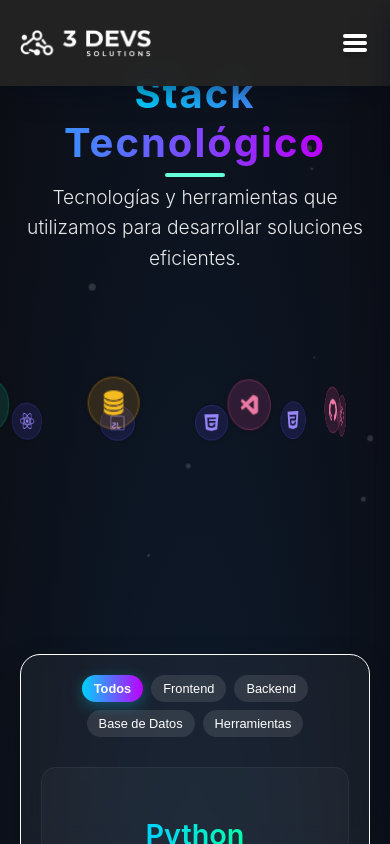
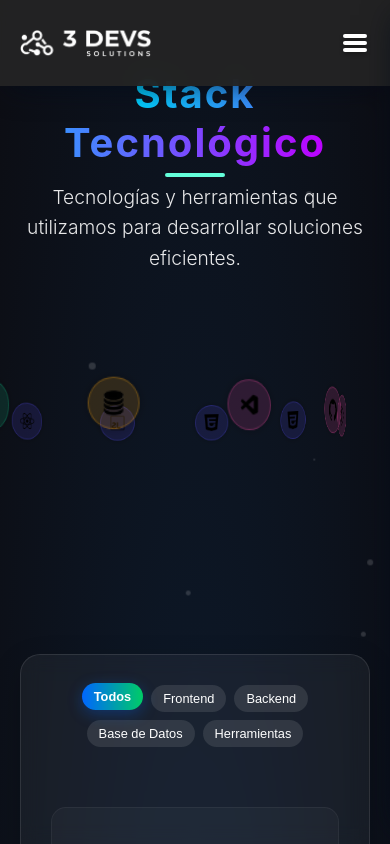
Before and after one commit to Brunoball/3devs_solutions, a React (Create React App) app in the folder frontend/: page / in a window 390 px wide. Both pictures are taken after a click on the element 103 px from the left and 4641 px from the top of the page. Shown: the part 4219-5063 px from the top of the page. Built offline with nearby package versions, Linux system fonts and the light colour scheme.

Commit message:
obteniendo cambios

```diff
--- a/frontend/src/Desarrolladores.css
+++ b/frontend/src/Desarrolladores.css
@@ -19,29 +19,6 @@ html {
   --text-secondary: #8892b0;
   --transition: all 0.3s cubic-bezier(0.645, 0.045, 0.355, 1);
 }
-
-
-
-
-
-
-
-
-
-
-
-
-
-
-
-
-
-
-
-
-
-
-
 
 
 /* ================ NAVBAR ================ */
@@ -1101,15 +1078,6 @@ html {
 
 
 
-
-
-
-
-
-
-
-
-
 /* =============== TECH SPHERE SECTION =============== */
 .tech-sphere-section {
   padding: 120px 0;
@@ -1249,42 +1217,6 @@ html {
   transform: scale(1.1);
 }
 
-.tech-node.frontend .tech-icon img {
-  filter: invert(49%) sepia(98%) saturate(748%) hue-rotate(213deg) brightness(99%) contrast(97%);
-}
-
-.tech-node.backend .tech-icon img {
-  filter: invert(68%) sepia(29%) saturate(829%) hue-rotate(92deg) brightness(95%) contrast(89%);
-}
-
-.tech-node.database .tech-icon img {
-  filter: invert(80%) sepia(40%) saturate(1279%) hue-rotate(344deg) brightness(102%) contrast(91%);
-}
-
-.tech-node.tools .tech-icon img {
-  filter: invert(69%) sepia(22%) saturate(1743%) hue-rotate(295deg) brightness(98%) contrast(91%);
-}
-
-
-
-
-
-
-
-
-
-
-
-
-
-
-
-
-
-
-
-
-
 /* Panel de información */
 .tech-info-panel-container {
   width: 100%;
@@ -1301,12 +1233,12 @@ html {
   padding: 30px;
   border: 1px solid rgba(255, 255, 255, 0.1);
   box-shadow: 0 10px 30px rgba(0, 0, 0, 0.2);
-  border: 1px solid white;
+  transition: all 0.4s ease;
 }
 
 .category-selector {
   display: flex;
-  gap: 10px;
+  gap: 15px;
   margin-bottom: 30px;
   flex-wrap: wrap;
   justify-content: center;
@@ -1329,21 +1261,24 @@ html {
 }
 
 .category-btn.active {
-  background: linear-gradient(90deg, #00d1ff, #bd00ff);
+  background: linear-gradient(90deg, #0066ff, #00cc66);
   font-weight: 600;
-  box-shadow: 0 4px 15px rgba(0, 209, 255, 0.3);
+  box-shadow: 0 4px 15px rgba(0, 102, 255, 0.3);
+  transform: translateY(-2px);
 }
 
 .tech-details {
   text-align: center;
+  transition: all 0.4s ease;
+  overflow: hidden;
 }
 
 .tech-grid {
-  display: grid;
-  grid-template-columns: repeat(auto-fill, minmax(80px, 1fr));
-  gap: 20px;
+  display: flex;
+  flex-wrap: wrap;
+  justify-content: center;
+  gap: 25px;
   margin-bottom: 30px;
-  justify-items: center;
 }
 
 .tech-grid-item {
@@ -1352,36 +1287,52 @@ html {
   align-items: center;
   cursor: pointer;
   transition: all 0.3s ease;
-  padding: 15px 10px;
-  border-radius: 12px;
-  background: rgba(255, 255, 255, 0.05);
+  padding: 15px;
+  border-radius: 8px;
+  width: 90px;
+  height: 90px;
+  justify-content: center;
+  opacity: 0;
+  transform: translateY(20px);
+  animation: fadeInUp 0.5s ease forwards;
+}
+
+@keyframes fadeInUp {
+  to {
+    opacity: 1;
+    transform: translateY(0);
+  }
+}
+
+.tech-grid-item.frontend {
+  background: rgba(79, 70, 229, 0.1);
+  border: 1px solid rgba(79, 70, 229, 0.3);
+}
+
+.tech-grid-item.backend {
+  background: rgba(16, 185, 129, 0.1);
+  border: 1px solid rgba(16, 185, 129, 0.3);
+}
+
+.tech-grid-item.database {
+  background: rgba(245, 158, 11, 0.1);
+  border: 1px solid rgba(245, 158, 11, 0.3);
+}
+
+.tech-grid-item.tools {
+  background: rgba(236, 72, 153, 0.1);
+  border: 1px solid rgba(236, 72, 153, 0.3);
 }
 
 .tech-grid-item:hover {
   transform: translateY(-5px);
-  background: rgba(255, 255, 255, 0.1);
-}
-
-.tech-grid-item.frontend {
-  border: 1px solid rgba(79, 70, 229, 0.2);
-}
-
-.tech-grid-item.backend {
-  border: 1px solid rgba(16, 185, 129, 0.2);
-}
-
-.tech-grid-item.database {
-  border: 1px solid rgba(245, 158, 11, 0.2);
-}
-
-.tech-grid-item.tools {
-  border: 1px solid rgba(236, 72, 153, 0.2);
+  box-shadow: 0 5px 15px rgba(0, 0, 0, 0.2);
 }
 
 .tech-grid-icon {
-  width: 40px;
-  height: 40px;
-  margin-bottom: 10px;
+  width: 45px;
+  height: 45px;
+  margin-bottom: 8px;
   display: flex;
   align-items: center;
   justify-content: center;
@@ -1391,28 +1342,26 @@ html {
   width: 100%;
   height: 100%;
   object-fit: contain;
-}
-
-.tech-grid-item.frontend .tech-grid-icon img {
-  filter: invert(49%) sepia(98%) saturate(748%) hue-rotate(213deg) brightness(99%) contrast(97%);
-}
-
-.tech-grid-item.backend .tech-grid-icon img {
-  filter: invert(68%) sepia(29%) saturate(829%) hue-rotate(92deg) brightness(95%) contrast(89%);
-}
-
-.tech-grid-item.database .tech-grid-icon img {
-  filter: invert(80%) sepia(40%) saturate(1279%) hue-rotate(344deg) brightness(102%) contrast(91%);
-}
-
-.tech-grid-item.tools .tech-grid-icon img {
-  filter: invert(69%) sepia(22%) saturate(1743%) hue-rotate(295deg) brightness(98%) contrast(91%);
+  transition: transform 0.3s ease;
+}
+
+.tech-grid-item:hover .tech-grid-icon img {
+  transform: scale(1.1);
 }
 
 .tech-grid-name {
-  font-size: 0.8rem;
+  font-size: 0.75rem;
   color: rgba(255, 255, 255, 0.9);
   font-weight: 500;
+  text-align: center;
+  word-break: break-word;
+}
+
+.select-tech-prompt {
+  color: white;
+  font-size: 1.1rem;
+  margin: 20px 0;
+  opacity: 0.8;
 }
 
 .selected-tech-details {
@@ -1421,6 +1370,18 @@ html {
   background: rgba(255, 255, 255, 0.03);
   border-radius: 15px;
   border: 1px solid rgba(255, 255, 255, 0.05);
+  animation: fadeIn 0.5s ease;
+}
+
+@keyframes fadeIn {
+  from {
+    opacity: 0;
+    transform: translateY(10px);
+  }
+  to {
+    opacity: 1;
+    transform: translateY(0);
+  }
 }
 
 .tech-name {
@@ -1428,7 +1389,7 @@ html {
   margin-bottom: 10px;
   color: white;
   font-weight: 600;
-  background: linear-gradient(90deg, #00d1ff, #00ffaa);
+  background: linear-gradient(90deg, #0066ff, #00cc66);
   -webkit-background-clip: text;
   background-clip: text;
   color: transparent;
@@ -1442,39 +1403,38 @@ html {
   font-size: 0.95rem;
 }
 
-.skill-meter {
-  margin-top: 30px;
-}
-
-.skill-level {
-  display: flex;
-  align-items: center;
-  gap: 15px;
-  margin-bottom: 10px;
-}
-
-.skill-label {
-  color: white;
-  font-size: 0.9rem;
-  min-width: 90px;
-  text-align: right;
-}
-
-.skill-bar {
-  flex-grow: 1;
-  height: 8px;
-  background: rgba(255, 255, 255, 0.1);
-  border-radius: 4px;
-  overflow: hidden;
-}
-
-.skill-progress {
-  height: 100%;
-  background: linear-gradient(90deg, #00d1ff, #00ff6a);
-  border-radius: 4px;
-  transition: width 0.5s ease;
-  box-shadow: 0 0 10px rgba(0, 209, 255, 0.3);
-}
+
+
+
+
+.back-button {
+  background: transparent;
+  border: none;
+  cursor: pointer;
+  padding: 8px;
+  margin: 20px 0 0 -10px; /* Ajuste para tirar a la izquierda */
+  align-self: flex-start; /* Alinea a la izquierda del contenedor */
+}
+
+.back-icon {
+  color: #00d1b2; /* verde agua */
+  font-size: 2rem; /* Más grande (1.5rem → 2rem) */
+  transition: transform 0.3s ease, color 0.3s ease;
+  animation: pulse-move 2s infinite;
+}
+
+@keyframes pulse-move {
+  0%, 100% {
+    transform: translateX(0);
+  }
+  50% {
+    transform: translateX(-5px);
+    color: #00f5c4;
+  }
+}
+
+
+
 
 /* Categorías inferiores */
 .tech-categories {
@@ -1585,8 +1545,22 @@ html {
   }
 
   .tech-grid {
-    grid-template-columns: repeat(auto-fill, minmax(70px, 1fr));
     gap: 15px;
+  }
+
+  .tech-grid-item {
+    width: 80px;
+    height: 80px;
+    padding: 10px;
+  }
+
+  .tech-grid-icon {
+    width: 35px;
+    height: 35px;
+  }
+
+  .select-tech-prompt {
+    font-size: 1rem;
   }
 }
 
@@ -1606,7 +1580,6 @@ html {
   .tech-sphere {
     width: 200px;
     height: 200px;
-    margin-bottom: 40px;
   }
 
   .tech-node {
@@ -1616,26 +1589,17 @@ html {
   }
 
   .tech-grid {
-    grid-template-columns: repeat(auto-fill, minmax(60px, 1fr));
     gap: 10px;
   }
 
+  .tech-grid-item {
+    width: 70px;
+    height: 70px;
+  }
+
   .tech-grid-icon {
-    width: 35px;
-    height: 35px;
-  }
-
-  .tech-categories {
-    gap: 10px;
-  }
-
-  .tech-category-pill {
-    padding: 8px 16px;
-    font-size: 0.9rem;
-  }
-
-  .tech-info-panel {
-    padding: 20px;
+    width: 30px;
+    height: 30px;
   }
 
   .category-selector {
@@ -1647,12 +1611,6 @@ html {
     font-size: 0.8rem;
   }
 }
-
-
-
-
-
-
 
 
 
@@ -2213,7 +2171,7 @@ html {
   position: fixed;
   bottom: 20px;
   right: 20px;
-  background-color: #0066ff;
+  background-color: #64ffda;
   color: white;
   border: none;
   border-radius: 50%;
@@ -2231,7 +2189,7 @@ html {
 }
 
 .scroll-to-top-button:hover {
-  background-color: #0056b3;
+  background-color: rgb(18, 247, 193);
 }
 
 /* ================ MEDIA QUERIES ================ */
--- a/frontend/src/Desarrolladores.jsx
+++ b/frontend/src/Desarrolladores.jsx
@@ -4,6 +4,7 @@ import { FontAwesomeIcon } from "@fortawesome/react-fontawesome";
 import { faLinkedin, faInstagram } from "@fortawesome/free-brands-svg-icons";
 import { faAngleUp, faCheckCircle, faExclamationTriangle, faChevronDown } from "@fortawesome/free-solid-svg-icons";
 import { faBullseye, faCogs, faHandshake, faUsers, faCode, faMobileAlt, faDesktop } from '@fortawesome/free-solid-svg-icons';
+import { HiChevronLeft } from 'react-icons/hi';
 import { DotLottieReact } from '@lottiefiles/dotlottie-react';
 import { translations, developersData, serviciosData } from './translations';
 
@@ -80,17 +81,127 @@ const Desarrolladores = () => {
   const sectionRefs = useRef([]);
 
   const technologies = [
-      { name: "HTML5", icon: "/img/html_logo.png", className: "html-style", category: "frontend", level: 90, description: "Lenguaje de marcado estándar para crear páginas web." },
-      { name: "CSS3", icon: "/img/css_logo.png", className: "css-style", category: "frontend", level: 85, description: "Lenguaje de diseño para estilizar páginas web." },
-      { name: "JavaScript", icon: "/img/java_logo.png", className: "js-style", category: "frontend", level: 80, description: "Lenguaje de programación para interactividad web." },
-      { name: "React", icon: "/img/react_logo.png", className: "react-style", category: "frontend", level: 75, description: "Biblioteca JavaScript para construir interfaces de usuario." },
-      { name: "PHP", icon: "/img/php_logo.png", className: "php-style", category: "backend", level: 70, description: "Lenguaje de scripting del lado del servidor." },
-      { name: "Python", icon: "/img/py_logo.png", className: "python-style", category: "backend", level: 65, description: "Lenguaje de programación versátil y potente." },
-      { name: "Node JS", icon: "/img/node_logo.png", className: "node-style", category: "backend", level: 60, description: "Entorno de ejecución de JavaScript del lado del servidor." },
-      { name: "SQL", icon: "/img/sql_logo.png", className: "sql-style", category: "database", level: 75, description: "Lenguaje para gestionar bases de datos relacionales." },
-      { name: "Visual Studio Code", icon: "/img/vs_studio.png", className: "visual-style", category: "tools", level: 80, description: "Editor de código fuente ligero y potente con soporte para múltiples lenguajes." },
-      { name: "GitHub", icon: "/img/git_logo.png", className: "git-style", category: "tools", level: 70, description: "Plataforma de desarrollo colaborativo y control de versiones." },
-      { name: "Git", icon: "/img/gt_logo.png", className: "git-style", category: "tools", level: 70, description: "Sistema de control de versiones distribuido para gestionar proyectos de software." },
+    {
+      name: "HTML5",
+      icon: "/img/html_logo.png",
+      className: "html-style",
+      category: "frontend",
+      level: 90,
+      description: {
+        es: "HTML5 es el lenguaje de marcado estándar para crear y estructurar páginas web. Introduce nuevos elementos semánticos, soporte multimedia nativo y APIs para aplicaciones web complejas. Es la quinta y última versión principal de HTML, compatible con todos los navegadores modernos.",
+        en: "HTML5 is the standard markup language for creating and structuring web pages. It introduces new semantic elements, native multimedia support, and APIs for complex web applications. It's the fifth and final major version of HTML, compatible with all modern browsers."
+      }
+    },
+    {
+      name: "CSS3",
+      icon: "/img/css_logo.png",
+      className: "css-style",
+      category: "frontend",
+      level: 85,
+      description: {
+        es: "CSS3 es la última evolución del lenguaje de hojas de estilo, que permite controlar el diseño y presentación de páginas web. Introduce características como animaciones, transiciones, gradientes, sombras y diseño responsive con media queries, permitiendo crear interfaces modernas y atractivas.",
+        en: "CSS3 is the latest evolution of the style sheet language, allowing control over web page layout and presentation. It introduces features like animations, transitions, gradients, shadows, and responsive design with media queries, enabling modern and attractive interfaces."
+      }
+    },
+    {
+      name: "JavaScript",
+      icon: "/img/java_logo.png",
+      className: "js-style",
+      category: "frontend",
+      level: 80,
+      description: {
+        es: "JavaScript es un lenguaje de programación interpretado que permite agregar interactividad a sitios web. Como lenguaje del lado del cliente, se ejecuta en el navegador y permite manipular el DOM, gestionar eventos y comunicarse con servidores. Es fundamental para el desarrollo web moderno.",
+        en: "JavaScript is an interpreted programming language that adds interactivity to websites. As a client-side language, it runs in the browser and allows DOM manipulation, event handling, and server communication. It's fundamental for modern web development."
+      }
+    },
+    {
+      name: "React",
+      icon: "/img/react_logo.png",
+      className: "react-style",
+      category: "frontend",
+      level: 75,
+      description: {
+        es: "React es una biblioteca JavaScript desarrollada por Facebook para construir interfaces de usuario interactivas. Utiliza un enfoque basado en componentes y un DOM virtual para un rendimiento óptimo. Es ideal para aplicaciones de una sola página (SPA) y se puede combinar con otras bibliotecas o frameworks.",
+        en: "React is a JavaScript library developed by Facebook for building interactive user interfaces. It uses a component-based approach and virtual DOM for optimal performance. It's ideal for single-page applications (SPA) and can be combined with other libraries or frameworks."
+      }
+    },
+    {
+      name: "PHP",
+      icon: "/img/php_logo.png",
+      className: "php-style",
+      category: "backend",
+      level: 70,
+      description: {
+        es: "PHP es un lenguaje de scripting del lado del servidor ampliamente utilizado para el desarrollo web. Se integra fácilmente con HTML y es compatible con la mayoría de servidores y bases de datos. Es especialmente conocido por su uso en sistemas de gestión de contenidos como WordPress.",
+        en: "PHP is a widely used server-side scripting language for web development. It integrates easily with HTML and is compatible with most servers and databases. It's especially known for its use in content management systems like WordPress."
+      }
+    },
+    {
+      name: "Python",
+      icon: "/img/py_logo.png",
+      className: "python-style",
+      category: "backend",
+      level: 65,
+      description: {
+        es: "Python es un lenguaje de programación versátil y de alto nivel, conocido por su sintaxis clara y legible. Es ideal para desarrollo web (Django, Flask), análisis de datos, inteligencia artificial y automatización. Su amplia comunidad y ecosistema de librerías lo hacen muy popular.",
+        en: "Python is a versatile, high-level programming language known for its clear and readable syntax. It's ideal for web development (Django, Flask), data analysis, artificial intelligence, and automation. Its large community and library ecosystem make it very popular."
+      }
+    },
+    {
+      name: "Node JS",
+      icon: "/img/node_logo.png",
+      className: "node-style",
+      category: "backend",
+      level: 60,
+      description: {
+        es: "Node.js es un entorno de ejecución de JavaScript del lado del servidor basado en el motor V8 de Chrome. Permite desarrollar aplicaciones escalables y de alta performance usando JavaScript tanto en frontend como backend, facilitando el desarrollo full-stack con un solo lenguaje.",
+        en: "Node.js is a server-side JavaScript runtime built on Chrome's V8 engine. It enables scalable, high-performance applications using JavaScript for both frontend and backend, facilitating full-stack development with a single language."
+      }
+    },
+    {
+      name: "SQL",
+      icon: "/img/sql_logo.png",
+      className: "sql-style",
+      category: "database",
+      level: 75,
+      description: {
+        es: "SQL (Structured Query Language) es el lenguaje estándar para gestionar y manipular bases de datos relacionales. Permite crear, leer, actualizar y eliminar datos (CRUD), así como definir estructuras de bases de datos y establecer relaciones entre tablas.",
+        en: "SQL (Structured Query Language) is the standard language for managing and manipulating relational databases. It allows creating, reading, updating, and deleting data (CRUD), as well as defining database structures and establishing table relationships."
+      }
+    },
+    {
+      name: "Visual Studio Code",
+      icon: "/img/vs_studio.png",
+      className: "visual-style",
+      category: "tools",
+      level: 80,
+      description: {
+        es: "Visual Studio Code es un editor de código fuente ligero pero potente desarrollado por Microsoft. Ofrece soporte para múltiples lenguajes, depuración integrada, control de versiones Git, extensiones personalizables y un terminal integrado, siendo uno de los editores más populares para desarrolladores.",
+        en: "Visual Studio Code is a lightweight yet powerful source code editor developed by Microsoft. It offers multi-language support, built-in debugging, Git version control, customizable extensions, and an integrated terminal, being one of the most popular editors for developers."
+      }
+    },
+    {
+      name: "GitHub",
+      icon: "/img/git_logo.png",
+      className: "git-style",
+      category: "tools",
+      level: 70,
+      description: {
+        es: "GitHub es una plataforma de desarrollo colaborativo basada en Git que permite alojar y revisar código, gestionar proyectos y construir software en equipo. Ofrece características como pull requests, issues, GitHub Actions para CI/CD, y es el mayor host de código fuente del mundo.",
+        en: "GitHub is a Git-based collaborative development platform for hosting and reviewing code, managing projects, and team software building. It offers features like pull requests, issues, GitHub Actions for CI/CD, and is the world's largest source code host."
+      }
+    },
+    {
+      name: "Git",
+      icon: "/img/gt_logo.png",
+      className: "git-style",
+      category: "tools",
+      level: 70,
+      description: {
+        es: "Git es un sistema de control de versiones distribuido que permite gestionar el historial de cambios en proyectos de software. Facilita la colaboración entre desarrolladores, el manejo de ramas (branching) y la fusión de código (merging), siendo esencial en el desarrollo moderno.",
+        en: "Git is a distributed version control system for managing change history in software projects. It facilitates developer collaboration, branching, and code merging, being essential in modern development."
+      }
+    }
   ];
 
 
@@ -309,7 +420,6 @@ const Desarrolladores = () => {
   }, []);
 
   const toggleExpand = (index) => {
-
     if (expandedCard === index) {
       setExpandedCard(null); // Cierra la tarjeta si ya está abierta
     } else {
@@ -462,7 +572,6 @@ const Desarrolladores = () => {
         </div>
       </section>
 
-
       <section className="team-section" id="equipo">
         <h2>{translations[language].teamTitle}</h2>
         <p className="sub-title">{translations[language].teamSubtitle}</p>
@@ -603,27 +712,15 @@ const Desarrolladores = () => {
                     <div className="selected-tech-details">
                       <h3 className="tech-name">{selectedTech.name}</h3>
                       <p className="tech-description">
-                        {selectedTech.description ||
+                        {selectedTech.description[language] ||
                           (language === "es" ? "No hay descripción disponible" : "No description available")}
                       </p>
-                      <div className="skill-meter">
-                        <div className="skill-level">
-                          <span className="skill-label">
-                            {language === "es" ? "Nivel de habilidad:" : "Skill Level:"}
-                          </span>
-                          <div className="skill-bar">
-                            <div
-                              className="skill-progress"
-                              style={{width: `${selectedTech.level}%`}}
-                            ></div>
-                          </div>
-                        </div>
-                      </div>
+
                       <button
                         className="back-button"
                         onClick={() => setSelectedTech(null)}
                       >
-                        {language === "es" ? "Volver" : "Back"}
+                        <HiChevronLeft className="back-icon" />
                       </button>
                     </div>
                   )}
```
Lines whose indentation alone changed are shown as unchanged.
